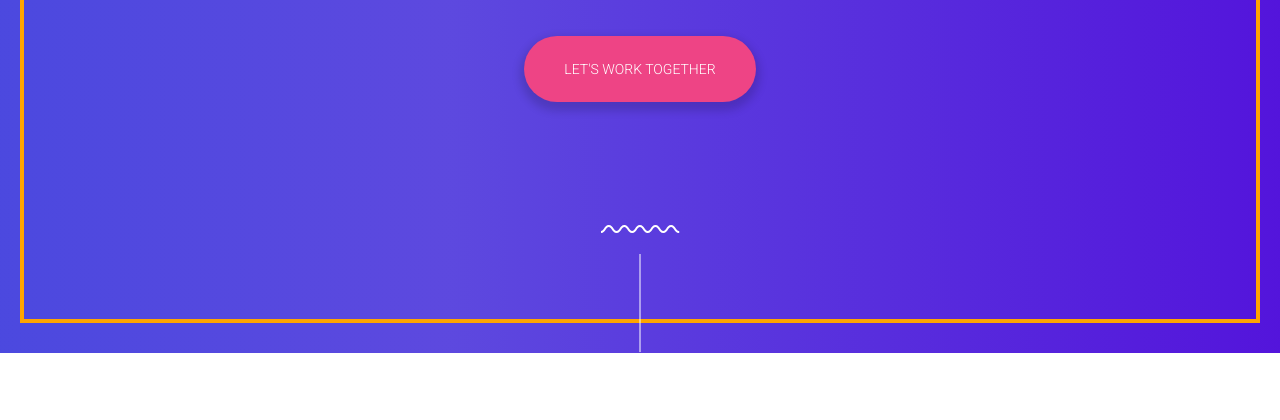
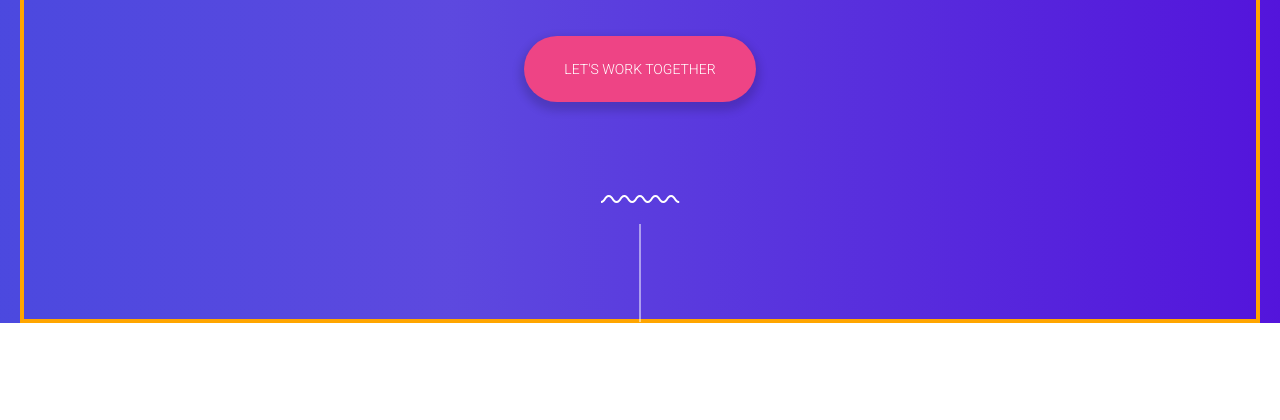
Before and after one commit to jelmer-agricola/frontend-homework-concept-assignemnt, a plain HTML site: page index.html in a window 1280 px wide. Shown: the part 355-775 px from the top of the page. Drawn offline with Linux system fonts and the light colour scheme.

Commit message:
inleveren

```diff
--- a/index.html
+++ b/index.html
@@ -15,7 +15,10 @@
             <li><a href="#contact">Contact us</a></li>
         </ul>
     </nav>
-    <div class="inner-container">
+
+    <div class="outer-content-container ">
+
+    <div class="inner-container " >
         <div class="header-work-together default-text-settings">
             <h1>Your website is an investment in the success of your business.</h1>
             <p>We are here to help you succeed</p>
@@ -24,8 +27,11 @@
         </div>
     </div>
     <img class="header-squiggle-line" src="./assets/Screenshots/squiggle_line_stripe.svg" alt="kringeltje">
+  </div>
+</header>
 
-</header>
+
+
 <main>
     <section id="intro" class="outer-content-container">
         <div class="inner-container default-text-settings">
--- a/styles.css
+++ b/styles.css
@@ -36,7 +36,7 @@ voor ieder blok nieuwe inner container
 
     --body-fonts: 'Roboto', sans-serif;
     /* slope background color angles*/
-    --background-slope: 50px;
+    /*--background-slope: 50px;*/
 
 }
 
@@ -113,9 +113,10 @@ Grijs #7A7A7A (voor de service-tegel tekst);
     display: flex;
     flex-direction: row;
     justify-content: center;
+    position: relative;
+}
 
 
-}
 
 .inner-container {
     display: flex;
@@ -166,16 +167,18 @@ button {
 /* ------------------------------- 4. Areas ---------------------------------------- */
 
 /* --------------- 4.1 Header ------------------------- */
+
 #header {
     background-color: var(--blue);
     background: linear-gradient(90deg, hsl(241, 70%, 58%) 0%, hsl(248, 70%, 58%) 35%, hsl(259, 83%, 47%) 100%);
 
     color: var(--white);
     position: relative;
-    padding: 30px 0;
+    padding: 30px 0 0 0 ;
     flex-direction: row;
     align-items: flex-start;
     flex-wrap: wrap;
+
 
 
 }
@@ -186,6 +189,7 @@ button {
     justify-content: flex-end;
     width: 100%;
     border: black 4px solid;
+
 
 }
 
@@ -212,12 +216,14 @@ button {
     text-align: center;
 
 
+
 }
 
 .header-squiggle-line {
     position: absolute;
     bottom: 0;
     left: calc(50% - 39px);
+
 
 }
 
@@ -272,6 +278,8 @@ button {
     flex-basis: 400px;
     padding: 0 50px 50px 50px;
     border: palegreen 4px solid;
+    flex-shrink: 0;
+    flex-grow: 0;
 }
 
 
@@ -442,6 +450,9 @@ button:hover {
         flex-basis: 75%;
 
     }
+    image-wrapper{
+
+    }
 
 
 
```
Also changed, not shown: 2 other files.
